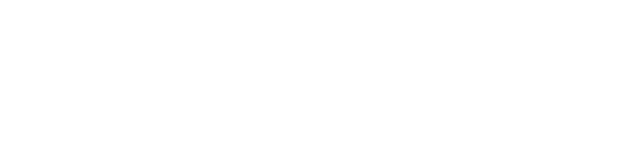
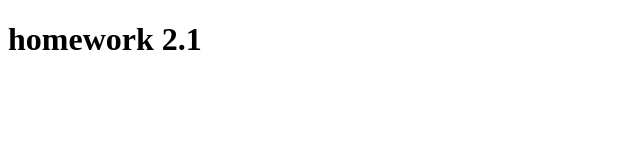
Before and after one commit to Exm03/Course-JS, a plain HTML site: page hw-2.1/index.html in a window 1280 px wide. Shown: the whole page, without its empty margins (0-640 px from the left). Drawn offline with Linux system fonts and the light colour scheme.

Commit message:
change file index.html

```diff
--- a/hw-2.1/index.html
+++ b/hw-2.1/index.html
@@ -7,6 +7,6 @@
     <title>Document</title>
 </head>
 <body>
-
+    <h1> homework 2.1</h1>
 </body>
 </html>
```
